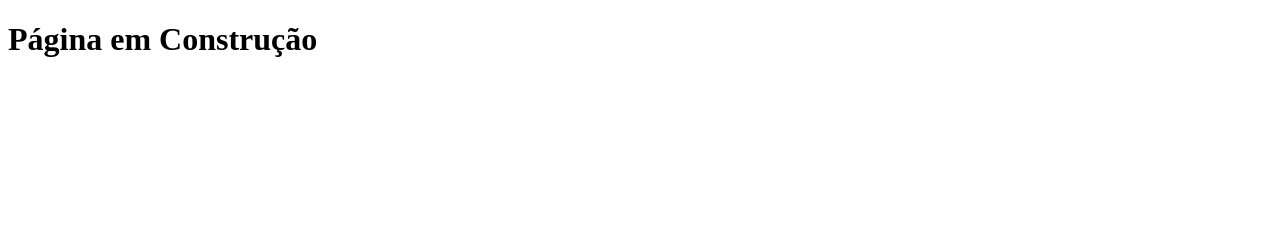
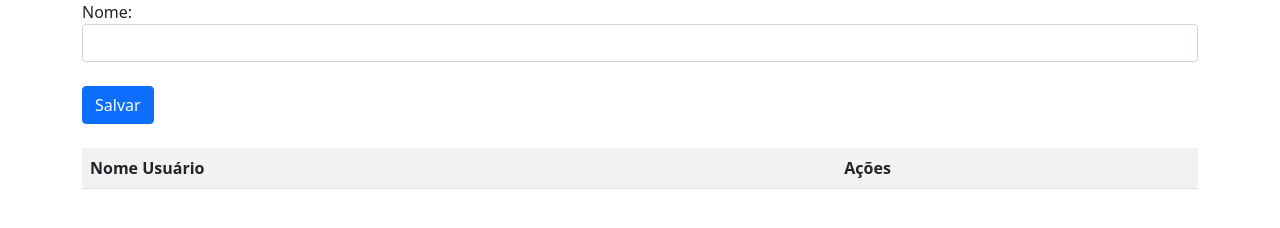
Before and after one commit to MaristaIrAcacio/login-Nathan2076, a plain HTML site: page aula2.html in a window 1280 px wide. Drawn offline with nearby package versions, Linux system fonts and the light colour scheme.

Commit message:
End of tuesday class

```diff
--- a/aula2.html
+++ b/aula2.html
@@ -5,10 +5,24 @@
     <meta http-equiv="X-UA-Compatible" content="IE=edge">
     <title>Página em Construção</title>
     <meta name="viewport" content="width=device-width, initial-scale=1">
-    <link rel="stylesheet" type="text/css" media="screen" href="style.css">
+    <link href="https://cdn.jsdelivr.net/npm/bootstrap@5.0.2/dist/css/bootstrap.min.css" rel="stylesheet" integrity="sha384-EVSTQN3/azprG1Anm3QDgpJLIm9Nao0Yz1ztcQTwFspd3yD65VohhpuuCOmLASjC" crossorigin="anonymous">
     <script src="main.js"></script>
 </head>
 <body>
-    <h1>Página em Construção</h1>
+    <div class="container">
+        <label id="nome">Nome:</label>
+        <input class="form-control" id="nomeUser" type="text" />
+        <br>
+        <button class="btn btn-primary" type="button" onclick="salvarUser()">Salvar</button>
+    </div>
+    <br>
+    <div class="container">
+        <table class="table table-striped" id="tabela">
+            <tr>
+                <th>Nome Usuário</th>
+                <th>Ações</th>
+            </tr>
+        </table>
+    </div>
 </body>
 </html>
--- a/main.js
+++ b/main.js
@@ -1,16 +1,29 @@
 // Input filling verification block
 
-function Verify()
+function verify()
 {
     let user = document.getElementById("loginEmail").value;
     let pswr = document.getElementById("loginSenha").value;
 
-    if (!user || !pswr)
-    {
+    if (!user || !pswr) {
         alert("Campos de preenchimento obrigatório. Favor preencher!");
-    }
-    else
-    {
-        alert("Campos preenchidos com sucesso!");
+    } else {
+        window.location.href = "aula2.html";
     }
 }
+
+/* FUNCTION TO CREATE THE USER LIST
+ *
+ * Creates the Array to store users
+ */
+
+var dadosLista = [];
+
+function salvarUser() {
+    let nomeUser = document.getElementById("nomeUser").value;
+
+    if (nomeUser) {
+        dadosLista.push(nomeUser);
+        console.log(dadosLista);
+    }
+}
```
Also changed, not shown: index.html (+1 -1 lines).
